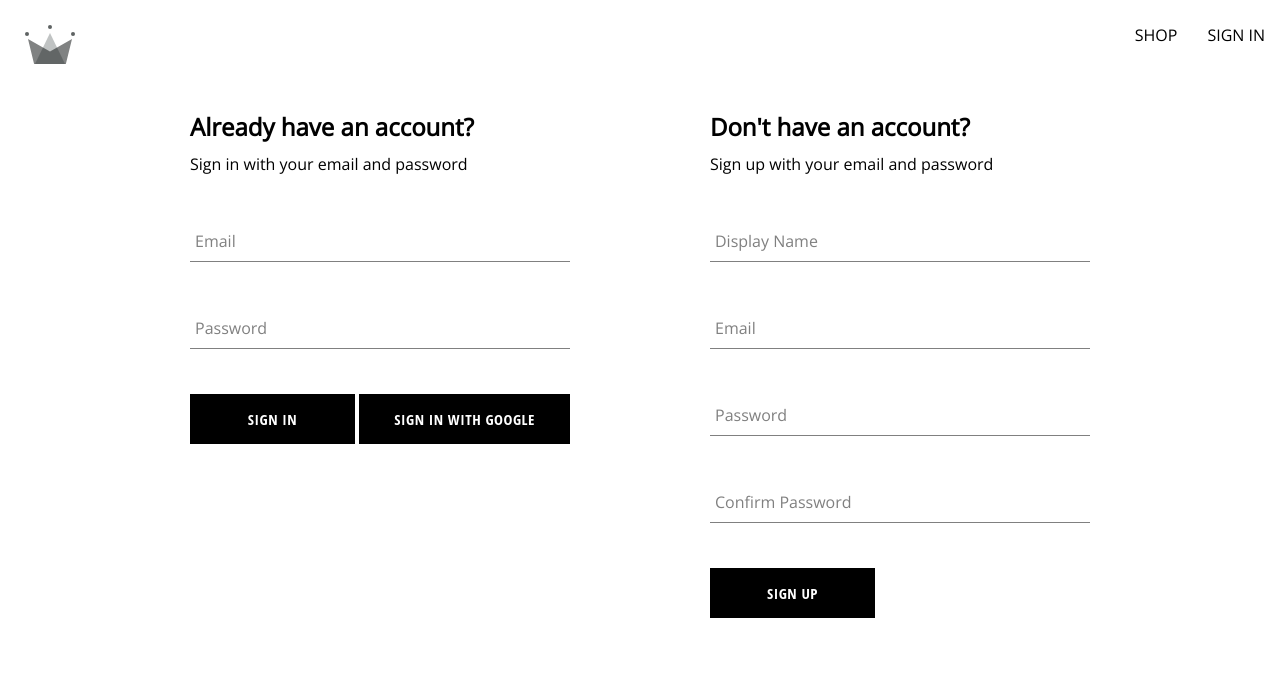
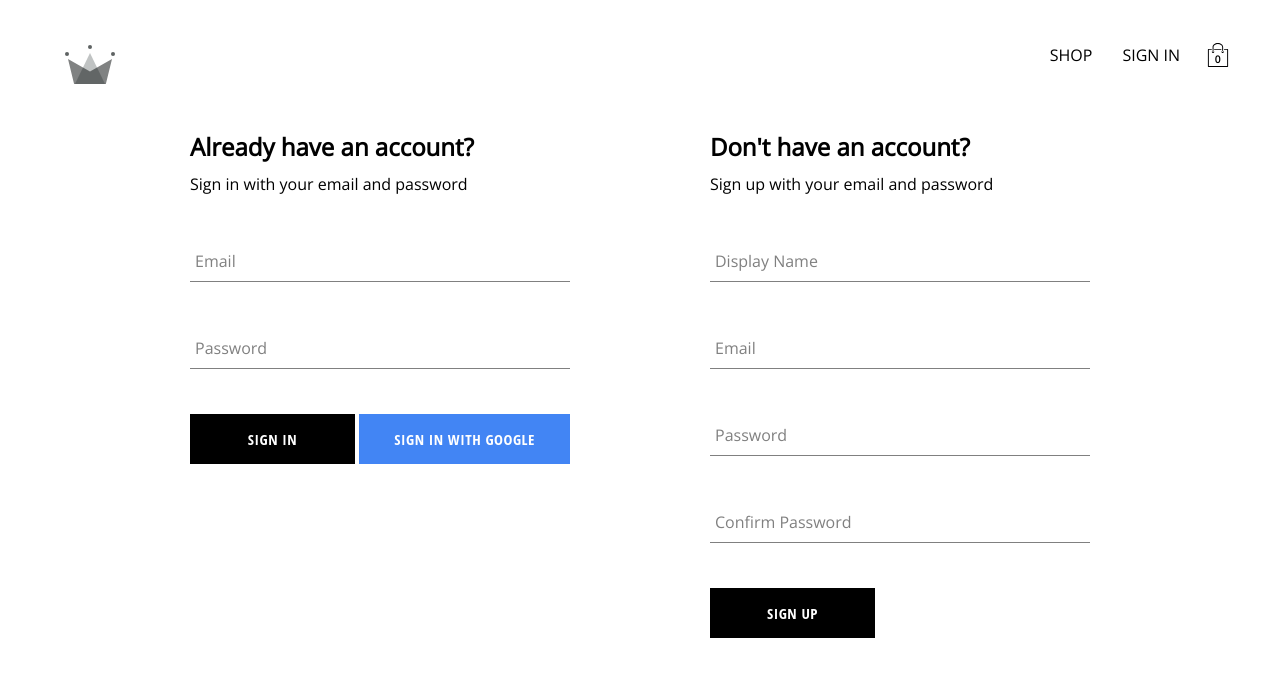
Before and after one commit to Darya-STRONG/CRWN-clothing, a React (Create React App) app: page /auth in a window 1280 px wide. Shown: the top 676 px of the page. Built offline with nearby package versions, Linux system fonts and the light colour scheme; no server answers; a web font is replaced by a local one.

Commit message:
adding cart  ocntext and shopping icon as well as cart dropdown

```diff
--- /dev/null
+++ b/src/components/cart-dropdown/cart-dropdown.component.jsx
@@ -0,0 +1,15 @@
+import Button from '../button/button.component';
+
+import './cart-dropdown.styles.scss';
+
+const CartDropdown = () => {
+    return (
+        <div className='cart-dropdown-container'>
+            <dir className="cart-items">
+                <Button>GO TO CHECKOUT</Button>
+            </dir>
+        </div>
+    )
+}
+
+export default CartDropdown;
--- /dev/null
+++ b/src/components/cart-dropdown/cart-dropdown.styles.scss
@@ -0,0 +1,29 @@
+.cart-dropdown-container {
+  position: absolute;
+  width: 240px;
+  height: 340px;
+  display: flex;
+  flex-direction: column;
+  padding: 20px;
+  border: 1px solid black;
+  background-color: white;
+  top: 90px;
+  right: 40px;
+  z-index: 5;
+
+  .empty-message {
+    font-size: 18px;
+    margin: 50px auto;
+  }
+
+  .cart-items {
+    height: 240px;
+    display: flex;
+    flex-direction: column;
+    overflow: scroll;
+  }
+
+  button {
+    margin-top: auto;
+  }
+}
--- a/src/components/cart-icon/cart-icon.component.jsx
+++ b/src/components/cart-icon/cart-icon.component.jsx
@@ -1,12 +1,17 @@
+import { useContext } from 'react';
 import {ReactComponent as ShoppingIcon} from '../../assets/shopping-bag.svg';
-import './cart-icon.styles';
+import './cart-icon.styles.scss';
+import { CartContext } from '../../contexts/cart.context';
 
 const CartIcon = () => {
+  const {isCartOpen, setIsCartOpen} = useContext(CartContext);
+
+  const toggleIsCartOpen = () => setIsCartOpen(!isCartOpen);
+
   return (
-    <div className='card-icon-container'>
-        <ShoppingIcon className='shopping-icon'>
+    <div className='cart-icon-container' onClick={toggleIsCartOpen}>
+        <ShoppingIcon className='shopping-icon'/>
           <span className='item-count'>0</span>
-        </ShoppingIcon>
     </div>
   )
 }
--- a/src/components/cart-icon/cart-icon.styles.scss
+++ b/src/components/cart-icon/cart-icon.styles.scss
@@ -0,0 +1,21 @@
+.cart-icon-container {
+    width: 45px;
+    height: 45px;
+    position: relative;
+    display: flex;
+    align-items: center;
+    justify-content: center;
+    cursor: pointer;
+
+    .shopping-icon {
+      width: 24px;
+      height: 24px;
+    }
+
+    .item-count {
+      position: absolute;
+      font-size: 10px;
+      font-weight: bold;
+      bottom: 12px;
+    }
+  }
--- a/src/components/sign-in-form/sign-in-form.component.js
+++ b/src/components/sign-in-form/sign-in-form.component.js
@@ -1,10 +1,9 @@
 import { useState } from 'react';
 
 import FormInput from '../form-input/form-input.component';
-import Button, { BUTTON_TYPE_CLASSES } from '../button/button.component';
+import Button from '../button/button.component';
 
 import {
-  createUserDocumentFromAuth,
   signInAuthUserWithEmailAndPassword,
   signInWithGooglePopup,
 } from '../../utils/firebase/firebase.utils';
@@ -32,22 +31,10 @@ const SignInForm = () => {
     event.preventDefault();
 
     try {
-      const { user } = await signInAuthUserWithEmailAndPassword(
-        email,
-        password
-      );
+      await signInAuthUserWithEmailAndPassword(email, password);
       resetFormFields();
     } catch (error) {
-      switch (error.code) {
-        case 'auth/wrong-password':
-          alert('incorrect password for email');
-          break;
-        case 'auth/user-not-found':
-          alert('no user associated with this email');
-          break;
-        default:
-          console.log(error);
-      }
+      console.log('user sign in failed', error);
     }
   };
 
@@ -81,11 +68,7 @@ const SignInForm = () => {
         />
         <div className='buttons-container'>
           <Button type='submit'>Sign In</Button>
-          <Button
-            buttonType={BUTTON_TYPE_CLASSES.google}
-            type='button'
-            onClick={signInWithGoogle}
-          >
+          <Button buttonType='google' type='button' onClick={signInWithGoogle}>
             Sign In With Google
           </Button>
         </div>
--- /dev/null
+++ b/src/contexts/cart.context.jsx
@@ -0,0 +1,13 @@
+import { createContext, useState } from "react";
+
+export const CartContext = createContext({
+    isCartOpen: false,
+    setIsCartOpen: ()=>{}
+})
+
+export const CartProvider = ({children}) => {
+    const [isCartOpen,setIsCartOpen] = useState(false);
+    const value = {isCartOpen, setIsCartOpen}
+
+    return <CartContext.Provider value={value}>{children}</CartContext.Provider>;
+};
--- a/src/index.js
+++ b/src/index.js
@@ -6,6 +6,7 @@ import { BrowserRouter } from "react-router-dom";
 import App from "./App";
 import { UserProvider } from "./contexts/user.context";
 import { ProductsProvider } from "./contexts/products.context";
+import { CartProvider } from "./contexts/cart.context";
 
 import "./index.scss";
 
@@ -16,7 +17,9 @@ root.render(
     <BrowserRouter>
       <UserProvider>
         <ProductsProvider>
-          <App />
+          <CartProvider>
+            <App />
+          </CartProvider>
         </ProductsProvider>
       </UserProvider>
     </BrowserRouter>
--- a/src/index.scss
+++ b/src/index.scss
@@ -1,5 +1,6 @@
 body {
   margin: 0;
+  padding: 20px 40px;
   font-family: 'Open Sans', sans-serif;
   -webkit-font-smoothing: antialiased;
   -moz-osx-font-smoothing: grayscale;
--- a/src/routes/navigation/navigation.component.jsx
+++ b/src/routes/navigation/navigation.component.jsx
@@ -1,7 +1,11 @@
 import { Fragment, useContext } from 'react';
 import { Outlet, Link } from 'react-router-dom';
 
+import CartIcon from '../../components/cart-icon/cart-icon.component';
+import CartDropdown from '../../components/cart-dropdown/cart-dropdown.component';
+
 import { UserContext } from '../../contexts/user.context';
+import { CartContext } from '../../contexts/cart.context';
 
 import { ReactComponent as CrwnLogo } from '../../assets/crown.svg';
 import { signOutUser } from '../../utils/firebase/firebase.utils';
@@ -10,6 +14,7 @@ import './navigation.styles.scss';
 
 const Navigation = () => {
   const { currentUser } = useContext(UserContext);
+  const { isCartOpen } = useContext(CartContext);
 
   return (
     <Fragment>
@@ -32,7 +37,9 @@ const Navigation = () => {
               SIGN IN
             </Link>
           )}
+          <CartIcon/>
         </div>
+        {isCartOpen && <CartDropdown/>}
       </div>
       <Outlet />
     </Fragment>
```
